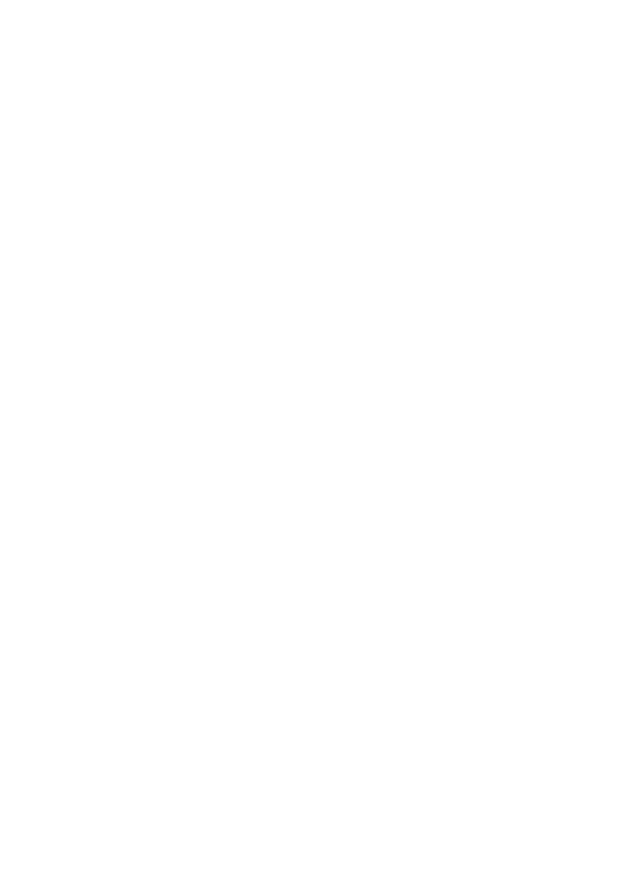
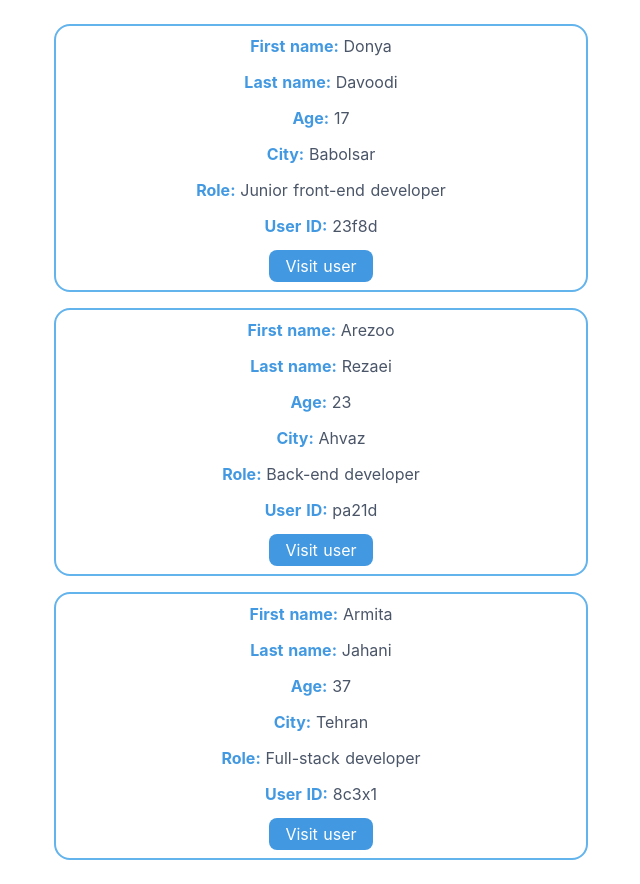
Before and after one commit to itsDonya/nuxt-practice, a Nuxt app: page /users in a window 1280 px wide. Before the commit this address had no page. Shown: the whole page, without its empty margins (319-959 px from the left). Before the commit the page ends 800 px from the top, so only its background shows below. Built offline with nearby package versions, Linux system fonts and the light colour scheme.

Commit message:
s2: 4.Adding Links & Navigating Around

```diff
--- /dev/null
+++ b/assets/css/tailwind.css
@@ -0,0 +1,5 @@
+/* purgecss start ignore */
+@import 'tailwindcss/base';
+@import 'tailwindcss/components';
+/* purgecss end ignore */
+@import 'tailwindcss/utilities';
--- /dev/null
+++ b/components/TheUser.vue
@@ -0,0 +1,67 @@
+<template>
+  <div
+    class="w-5/12 p-2 flex flex-col gap-3 justify-center items-center border-2 border-blue-400 rounded-2xl"
+  >
+    <h2 class="text-blue-500 font-bold">
+      First name: <span class="font-normal text-gray-700">{{ name }}</span>
+    </h2>
+    <h2 class="text-blue-500 font-bold">
+      Last name:
+      <span class="font-normal text-gray-700">{{ lastName }}</span>
+    </h2>
+    <h2 class="text-blue-500 font-bold">
+      Age: <span class="font-normal text-gray-700">{{ age }}</span>
+    </h2>
+    <h2 class="text-blue-500 font-bold">
+      City: <span class="font-normal text-gray-700">{{ city }}</span>
+    </h2>
+    <h2 class="text-blue-500 font-bold">
+      Role: <span class="font-normal text-gray-700">{{ role }}</span>
+    </h2>
+    <h2 class="text-blue-500 font-bold">
+      User ID: <span class="font-normal text-gray-700">{{ id }}</span>
+    </h2>
+    <nuxt-link
+      :to="'/users/' + id"
+      v-if="isListOfUsers"
+      class="px-4 py-1 rounded-lg bg-blue-500 text-white cursor-pointer"
+      >Visit user</nuxt-link
+    >
+  </div>
+</template>
+
+<script>
+export default {
+  props: {
+    name: {
+      type: String,
+      required: true,
+    },
+    lastName: {
+      type: String,
+      required: true,
+    },
+    age: {
+      type: Number,
+      required: true,
+    },
+    city: {
+      type: String,
+      required: true,
+    },
+    role: {
+      type: String,
+      required: true,
+    },
+    id: {
+      type: String,
+      required: true,
+    },
+  },
+  computed: {
+    isListOfUsers() {
+      return this.$route.name === "users" ? true : false;
+    },
+  },
+};
+</script>
--- /dev/null
+++ b/pages/users/_id.vue
@@ -0,0 +1,55 @@
+<template>
+  <article class="flex flex-col items-center gap-4 py-6">
+    <TheUser v-if="selectedUser" v-bind="selectedUser" />
+    <section v-else>
+      <h1 class="text-5xl font-bold text-center text-red-500 mt-12">
+        User not found!
+      </h1>
+    </section>
+  </article>
+</template>
+<script>
+import TheUser from "../../components/TheUser.vue";
+export default {
+  components: {
+    TheUser,
+  },
+  data() {
+    return {
+      selectedUser: null,
+      users: [
+        {
+          name: "Donya",
+          lastName: "Davoodi",
+          age: 17,
+          role: "Junior front-end developer",
+          city: "Babolsar",
+          id: "23f8d",
+        },
+        {
+          name: "Arezoo",
+          lastName: "Rezaei",
+          age: 23,
+          role: "Back-end developer",
+          city: "Ahvaz",
+          id: "pa21d",
+        },
+        {
+          name: "Armita",
+          lastName: "Jahani",
+          age: 37,
+          role: "Full-stack developer",
+          city: "Tehran",
+          id: "8c3x1",
+        },
+      ],
+    };
+  },
+  mounted() {
+    const identifiedUser = this.users.find(
+      (user) => user.id === this.$route.params.id
+    );
+    this.selectedUser = identifiedUser;
+  },
+};
+</script>
--- /dev/null
+++ b/pages/users/index.vue
@@ -0,0 +1,44 @@
+<template>
+  <article class="flex flex-col items-center gap-4 py-6">
+    <TheUser v-for="(user, i) in users" v-bind="user" :key="i" />
+  </article>
+</template>
+
+<script>
+import TheUser from "../../components/TheUser.vue";
+export default {
+  components: {
+    TheUser,
+  },
+  data() {
+    return {
+      users: [
+        {
+          name: "Donya",
+          lastName: "Davoodi",
+          age: 17,
+          role: "Junior front-end developer",
+          city: "Babolsar",
+          id: "23f8d",
+        },
+        {
+          name: "Arezoo",
+          lastName: "Rezaei",
+          age: 23,
+          role: "Back-end developer",
+          city: "Ahvaz",
+          id: "pa21d",
+        },
+        {
+          name: "Armita",
+          lastName: "Jahani",
+          age: 37,
+          role: "Full-stack developer",
+          city: "Tehran",
+          id: "8c3x1",
+        },
+      ],
+    };
+  },
+};
+</script>
--- /dev/null
+++ b/tailwind.config.js
@@ -0,0 +1,11 @@
+/*
+** TailwindCSS Configuration File
+**
+** Docs: https://tailwindcss.com/docs/configuration
+** Default: https://github.com/tailwindcss/tailwindcss/blob/master/stubs/defaultConfig.stub.js
+*/
+module.exports = {
+  theme: {},
+  variants: {},
+  plugins: []
+}
```
